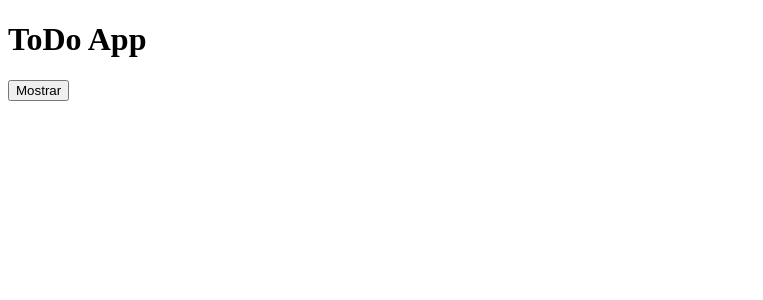
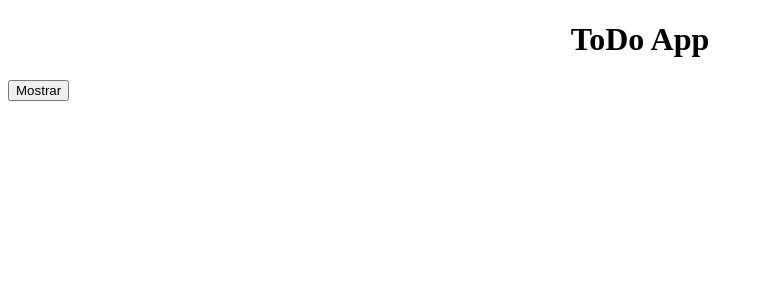
Before and after one commit to JoaquinStechina/Angular-ToDo-App, an Angular app: page / in a window 1280 px wide. Shown: the top 300 px of the page, without its empty margins (0-763 px from the left). Built offline with nearby package versions, Linux system fonts and the light colour scheme.

Commit message:
feat: added title animation

```diff
--- a/src/app/app.css
+++ b/src/app/app.css
@@ -0,0 +1,18 @@
+.text-animation {
+  animation: tracking-in-contract 2s;
+  text-align: center;
+}
+
+@keyframes tracking-in-contract {
+  0% {
+    letter-spacing: 1em;
+    opacity: 0;
+  }
+  40% {
+    opacity: 0.6;
+  }
+  100% {
+    letter-spacing: normal;
+    opacity: 1;
+  }
+}
--- a/src/app/app.html
+++ b/src/app/app.html
@@ -1,4 +1,4 @@
 <main>
-  <h1>{{ h1Title }}</h1>
+  <h1 class="text-animation">{{ h1Title }}</h1>
   <app-lista></app-lista>
 </main>
```
